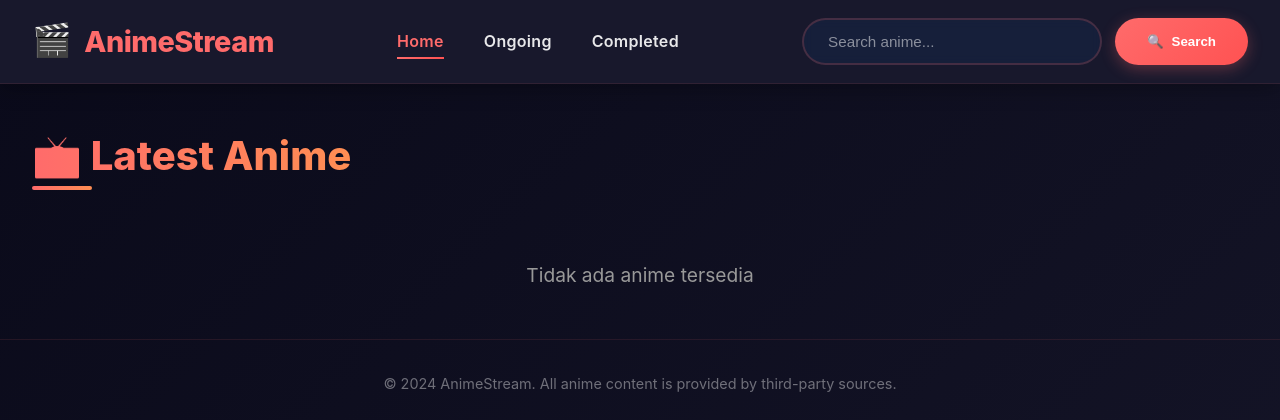
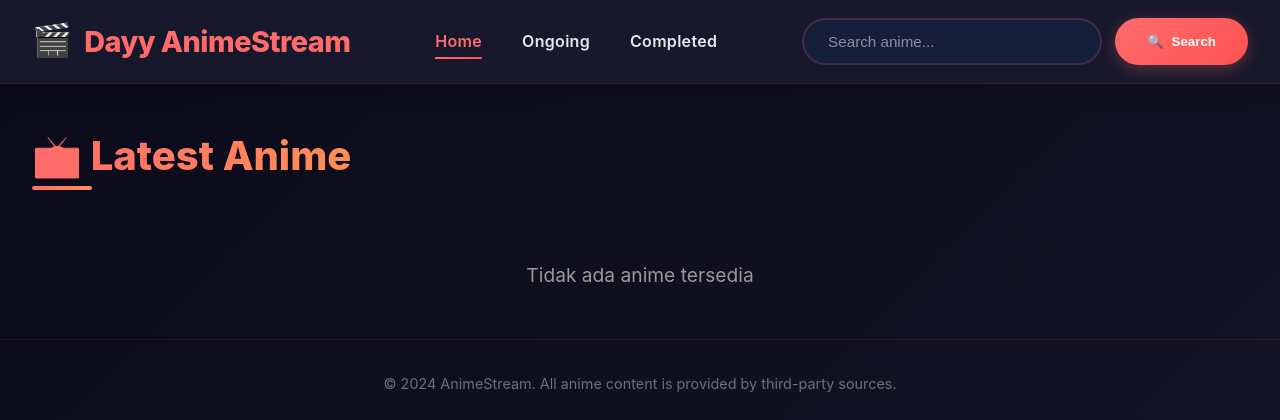
Before and after one commit to RMBLOGG/DayyAnime, a Flask app: page / in a window 1280 px wide. Shown: the top 420 px of the page. Run offline with Flask 3, Linux system fonts and the light colour scheme; data that the repository does not hold is empty.

Commit message:
Update base.html

```diff
--- a/templates/base.html
+++ b/templates/base.html
@@ -508,7 +508,7 @@
         <div class="nav-container">
             <a href="/" class="logo">
                 <span class="logo-icon">🎬</span>
-                <span>AnimeStream</span>
+                <span>Dayy AnimeStream</span>
             </a>
 
             <ul class="nav-menu">
```
